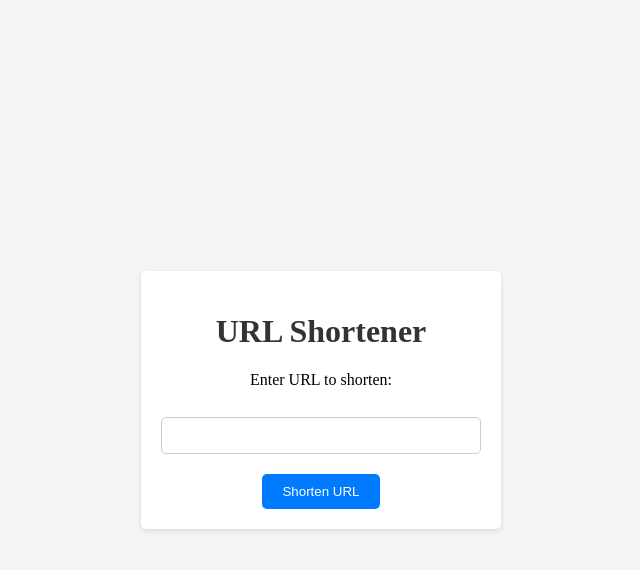
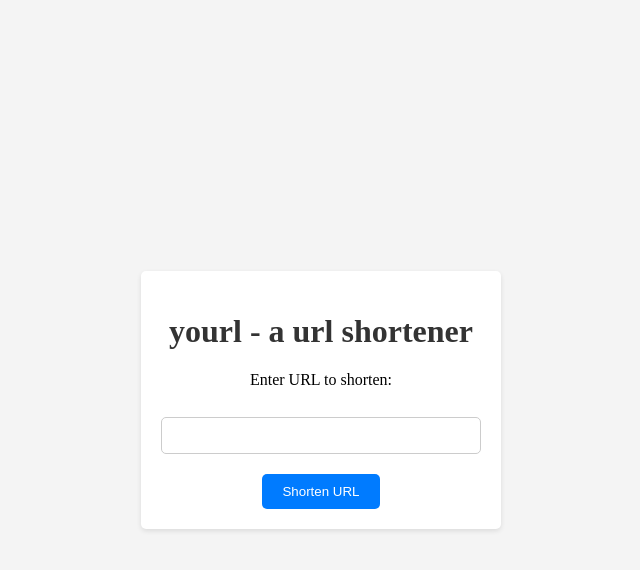
Before and after one commit to secondstill/Saturday-Hack-Night, a Django app: page / in a window 1280 px wide. Shown: the top 570 px of the page, without its empty margins (319-959 px from the left). Run offline with Django 5.2, Linux system fonts and the light colour scheme.

Commit message:
minor changes to websites again

```diff
--- a/yourl/url/templates/shortened_url.html
+++ b/yourl/url/templates/shortened_url.html
@@ -7,7 +7,7 @@
 </head>
 <body style="background-color: #f4f4f4; display: flex; justify-content: center; align-items: center; height: 100vh; margin: 0;">
     <div style="text-align: center; padding: 20px; background-color: #fff; border-radius: 5px; box-shadow: 0 2px 5px rgba(0, 0, 0, 0.1);">
-        <h1 style="color: #333;">Shortened URL</h1>
+        <h1 style="color: #333;">yourl - a url shortener</h1>
         <p style="margin-bottom: 20px;">Click the link below to access your shortened URL:</p>
         <p><a href="{% url 'urlRedirect' shortened_url.slug %}" style="color: #007bff; text-decoration: none; font-weight: bold;">{{ request.build_absolute_uri }}{{ shortened_url.slug }}</a></p>
     </div>
--- a/yourl/url/templates/yourl_form.html
+++ b/yourl/url/templates/yourl_form.html
@@ -7,7 +7,7 @@
 </head>
 <body style="background-color: #f4f4f4; display: flex; justify-content: center; align-items: center; height: 100vh; margin: 0;">
     <div style="text-align: center; padding: 20px; background-color: #fff; border-radius: 5px; box-shadow: 0 2px 5px rgba(0, 0, 0, 0.1);">
-        <h1 style="color: #333;">URL Shortener</h1>
+        <h1 style="color: #333;">yourl - a url shortener</h1>
         <form action="{% url 'yourl' %}" method="post">
             {% csrf_token %}
             <label for="url" style="display: block; margin-bottom: 10px;">Enter URL to shorten:</label><br>
```
